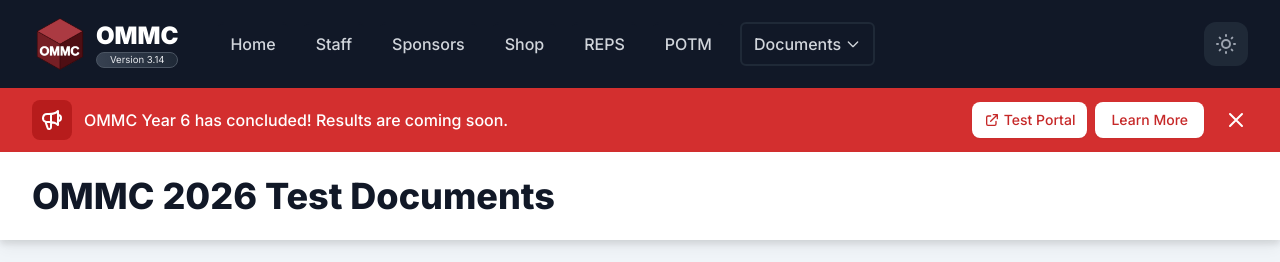
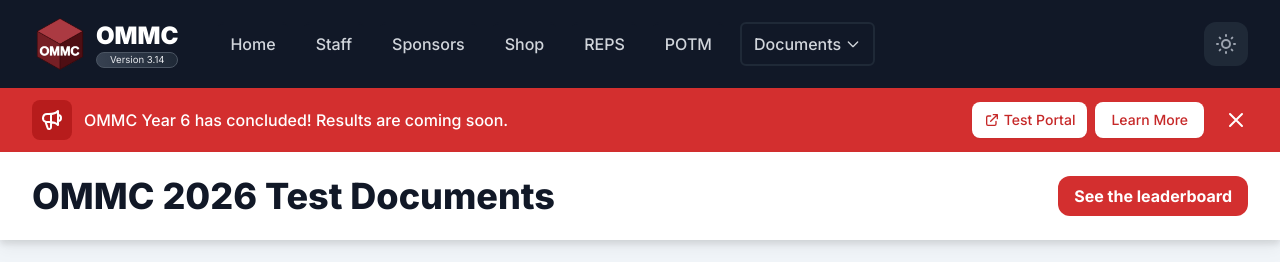
Before and after one commit to Kevin-Liu-01/OMMC-Website, a React (Create React App) app: page /2026-documents in a window 1280 px wide. Shown: the top 262 px of the page. Built offline with nearby package versions, Linux system fonts and the light colour scheme; a web font is replaced by a local one.

Commit message:
Add leaderboard button to Test_26 component

```diff
--- a/src/Pages/Documents/Test_26.tsx
+++ b/src/Pages/Documents/Test_26.tsx
@@ -19,6 +19,11 @@ export default function TestDocs(props) {
           <div className="text-4xl font-extrabold text-gray-900 dark:text-white  ">
             OMMC 2026 Test Documents
           </div>
+          <a href="/2026-leaderboard" className="lg:ml-auto mt-2 lg:mt-0">
+            <button className="bg-red-700 hover:bg-red-800 rounded-xl   hover:scale-105 duration-150 text-white font-bold py-2 px-4">
+              See the leaderboard
+            </button>
+          </a>
         </div>
       </header>
       <section className="">
```
